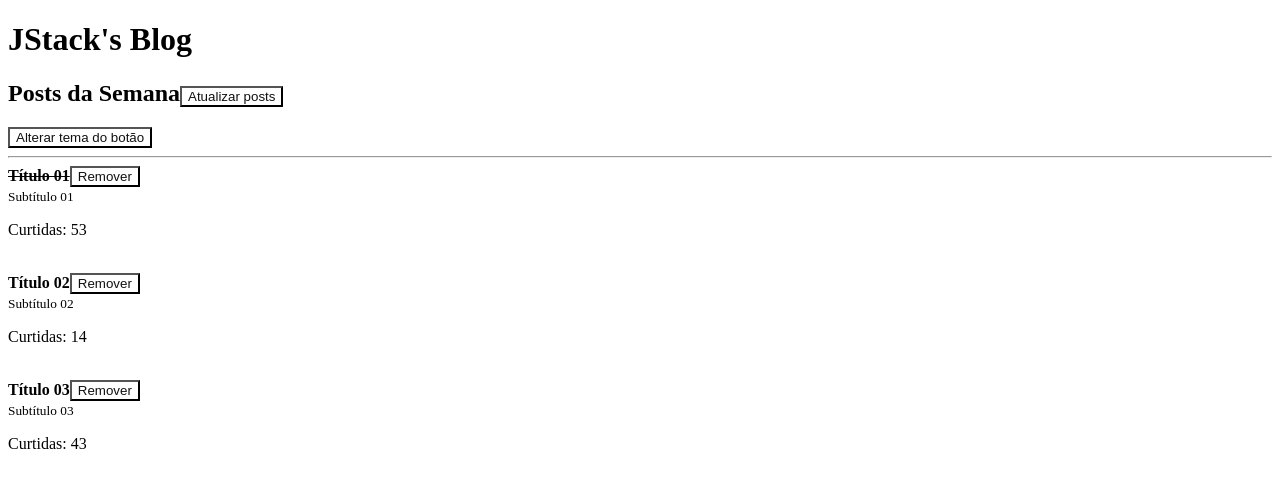
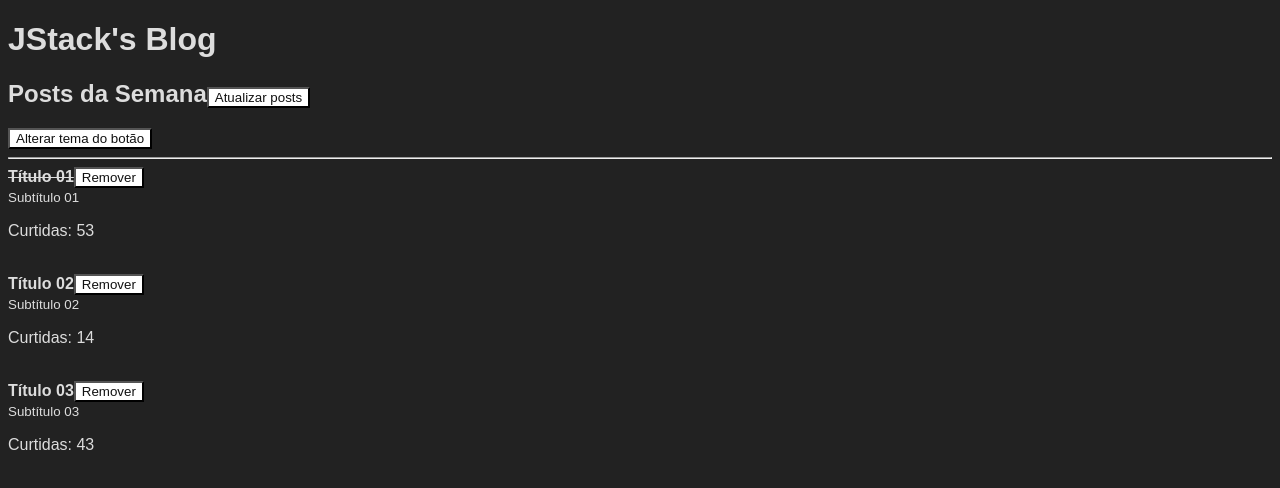
Before and after one commit to JoaoPedroAFLuz/react-blog, a React app: page / in a window 1280 px wide. Shown: the top 488 px of the page. Built offline with nearby package versions, Linux system fonts and the light colour scheme.

Commit message:
feat: create global style

```diff
--- a/package.json
+++ b/package.json
@@ -28,6 +28,7 @@
     "prop-types": "^15.8.1",
     "react": "^17.0.2",
     "react-dom": "^17.0.2",
+    "styled-components": "^5.3.6",
     "webpack": "^5.74.0"
   },
   "repository": "https://github.com/JoaoPedroLuz57/react-blog.git",
--- a/src/App.js
+++ b/src/Components/App/index.js
@@ -1,8 +1,8 @@
 import React, { useState } from 'react';
-import { Button } from './Components/Button';
-import { Header } from './Components/Header';
-import { Post } from './Components/Post';
-import { ThemeProvider } from './Contexts/ThemeContext';
+import { Button } from '../Button';
+import { Header } from '../Header';
+import { Post } from '../Post';
+import { ThemeProvider } from '../../Contexts/ThemeContext';
 
 export function App() {
   const [posts, setPosts] = useState([
@@ -12,6 +12,7 @@ export function App() {
       subtitle: 'Subtítulo 01',
       read: true,
       likes: generateLikesValue(),
+      removed: true,
     },
     {
       id: Math.random(),
@@ -19,6 +20,7 @@ export function App() {
       subtitle: 'Subtítulo 02',
       read: false,
       likes: generateLikesValue(),
+      removed: false,
     },
     {
       id: Math.random(),
@@ -26,6 +28,7 @@ export function App() {
       subtitle: 'Subtítulo 03',
       read: false,
       likes: generateLikesValue(),
+      removed: false,
     },
   ]);
   const [postNumber, setPostNumber] = useState(posts.length + 1);
@@ -55,7 +58,9 @@ export function App() {
   }
 
   function handleRemovePost(postId) {
-    setPosts((prevState) => prevState.filter((post) => post.id !== postId));
+    setPosts((prevState) => prevState.map(
+      (post) => (post.id === postId ? { ...post, removed: true } : post),
+    ));
   }
 
   return (
--- /dev/null
+++ b/src/Styles/global.js
@@ -0,0 +1,9 @@
+import { createGlobalStyle } from 'styled-components';
+
+export const GlobalStyle = createGlobalStyle`
+  body {
+    background: #222222;
+    color: #dddddd;
+    font-family: sans-serif;
+  }
+`;
--- a/src/index.js
+++ b/src/index.js
@@ -1,5 +1,13 @@
 import React from 'react';
 import ReactDOM from 'react-dom';
-import { App } from './App';
+import { App } from './Components/App';
 
-ReactDOM.render(<App />, document.getElementById('root'));
+import { GlobalStyle } from './Styles/global';
+
+ReactDOM.render(
+  <>
+    <GlobalStyle />
+    <App />
+  </>,
+  document.getElementById('root'),
+);
```
Also changed, not shown: 1 other file (tests, documents, lock files or other folders).
